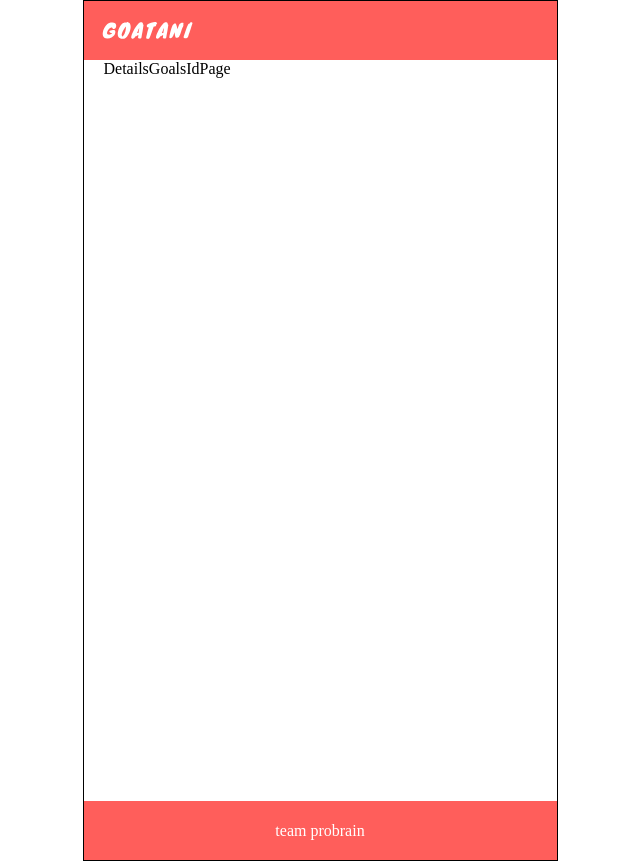
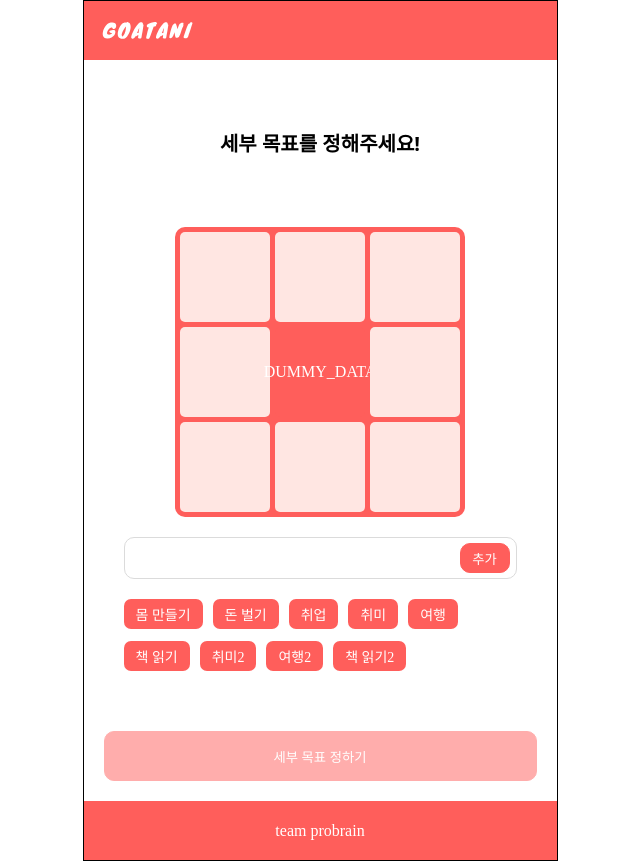
Before and after one commit to probrainteam/GoaTani-client, a Next.js app: page /create/detailed-goals/1 in a window 1280 px wide. Shown: the whole page, without its empty margins (320-960 px from the left). Built offline with nearby package versions, Linux system fonts and the light colour scheme.

Commit message:
feat: detail id page 초안

```diff
--- a/src/app/create/detailed-goals/[id]/page.tsx
+++ b/src/app/create/detailed-goals/[id]/page.tsx
@@ -1,7 +1,146 @@
-import React from 'react';
+'use client';
 
-function DetailedGoalsIdPage() {
-  return <div>DetailsGoalsIdPage</div>;
+import Heading from '@/app/create/heading';
+import Badge from '@/components/badge';
+import Button from '@/components/button';
+import { Input } from '@/components/input';
+import { MandalartPart } from '@/components/mandalart';
+import useMandalart from '@/hooks/use-mandalart';
+import { getFilterRecommendedSubContents } from '@/utils/mandalart';
+import { setCreateStorage } from '@/utils/storage';
+import { useRouter, usePathname, useSearchParams } from 'next/navigation';
+import { useState } from 'react';
+import styled from 'styled-components';
+
+const BADGE_DUMMY = ['몸 만들기', '돈 벌기', '취업', '취미', '여행', '책 읽기', '취미2', '여행2', '책 읽기2'];
+
+export default function DetailGoalIndexPage() {
+  const router = useRouter();
+  const pathname = usePathname();
+  const searchParams = useSearchParams();
+  console.log('pathname: ', pathname);
+  console.log('searchParams: ', searchParams);
+  console.log('searchParams: ', searchParams.get('id'));
+  console.log('searchParams: ', searchParams.getAll('id'));
+
+  const { addSubContent, contents, isAllInput, removeContentIndex } = useMandalart();
+  const [input, setInput] = useState('');
+  const [recommendedContents, setRecommendedContents] = useState(BADGE_DUMMY);
+
+  const buttonDisabled = !isAllInput;
+
+  const handleAddSubContent = () => {
+    if (input === '') return;
+
+    addSubContent(input);
+    setInput('');
+  };
+
+  const handleBadgeClick = (content: string) => {
+    const addResult = addSubContent(content);
+    if (addResult) {
+      setInput('');
+
+      setRecommendedContents(getFilterRecommendedSubContents(BADGE_DUMMY, addResult));
+    }
+  };
+
+  const handleInputKeyDown = (e: React.KeyboardEvent<HTMLInputElement>) => {
+    if (e.key === 'Enter') {
+      handleAddSubContent();
+    }
+  };
+
+  const onNextClick = () => {
+    setCreateStorage('key-goal', contents);
+    router.push('/create/detailed-goals');
+  };
+
+  return (
+    <>
+      <Wrapper>
+        <Heading>세부 목표를 정해주세요!</Heading>
+        <MandalartPart
+          contents={{ mainContent: 'DUMMY_DATA', subContents: contents }}
+          theme='primary'
+          handleItemDelete={removeContentIndex}
+        />
+        <InputWrapper>
+          <Input
+            type='text'
+            value={input}
+            onChange={(e) => setInput(e.target.value)}
+            onKeyDown={handleInputKeyDown}
+            inputSize='lg'
+          />
+          <InputButtonWrapper>
+            <Button size='xs' onClick={handleAddSubContent} disabled={isAllInput}>
+              추가
+            </Button>
+          </InputButtonWrapper>
+        </InputWrapper>
+
+        <BadgeWrapper>
+          {recommendedContents.map((content, idx) => (
+            <Badge key={idx} onClick={() => handleBadgeClick(content)}>
+              {content}
+            </Badge>
+          ))}
+        </BadgeWrapper>
+      </Wrapper>
+      <ButtonWrapper>
+        <Button disabled={buttonDisabled} onClick={onNextClick}>
+          세부 목표 정하기
+        </Button>
+      </ButtonWrapper>
+    </>
+  );
 }
 
-export default DetailedGoalsIdPage;
+const Wrapper = styled.div`
+  display: flex;
+  flex-direction: column;
+  align-items: center;
+  padding: 20px;
+  gap: 20px;
+  flex: 1;
+  position: relative;
+  padding-bottom: 100px;
+`;
+
+const InputWrapper = styled.div`
+  position: relative;
+  width: 100%;
+`;
+
+const BadgeWrapper = styled.div`
+  display: flex;
+  flex-wrap: wrap;
+  justify-content: flex-start;
+  gap: 12px 10px;
+  width: 100%;
+
+  ${({ theme }) => theme.typography.sm}
+`;
+
+const InputButtonWrapper = styled.div`
+  width: 50px;
+
+  position: absolute;
+  right: 7px;
+  top: 6px;
+  bottom: 6px;
+
+  margin: auto 0;
+`;
+
+const ButtonWrapper = styled.div`
+  position: absolute;
+  bottom: 0;
+  left: 0;
+  right: 0;
+
+  width: 100%;
+
+  padding: 20px;
+`;
--- a/src/app/create/key-goals/page.tsx
+++ b/src/app/create/key-goals/page.tsx
@@ -59,7 +59,7 @@ export default function KeyGoalsPage() {
         </Heading>
         <MandalartPart
           contents={{ mainContent: 'DUMMY_DATA', subContents: contents }}
-          theme={'primary'}
+          theme='primary'
           handleItemDelete={removeContentIndex}
         />
         <InputWrapper>
```
